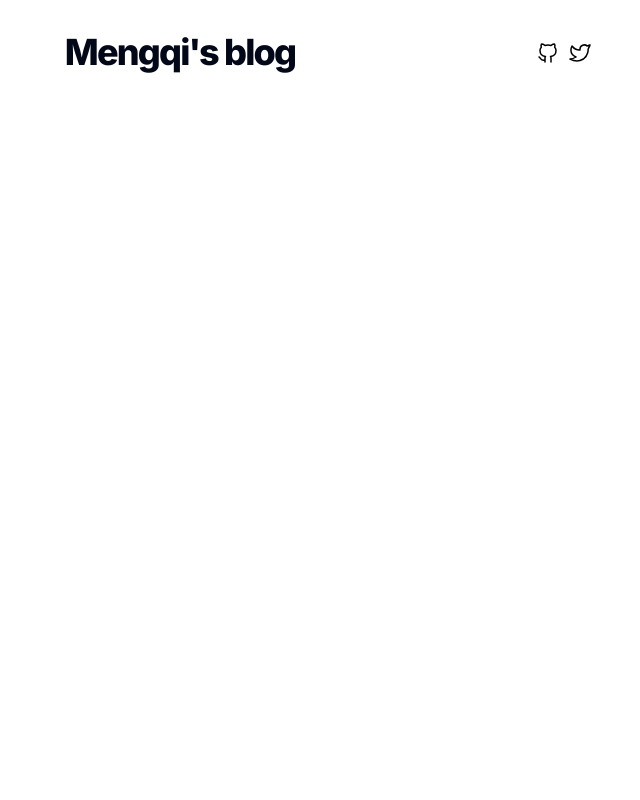
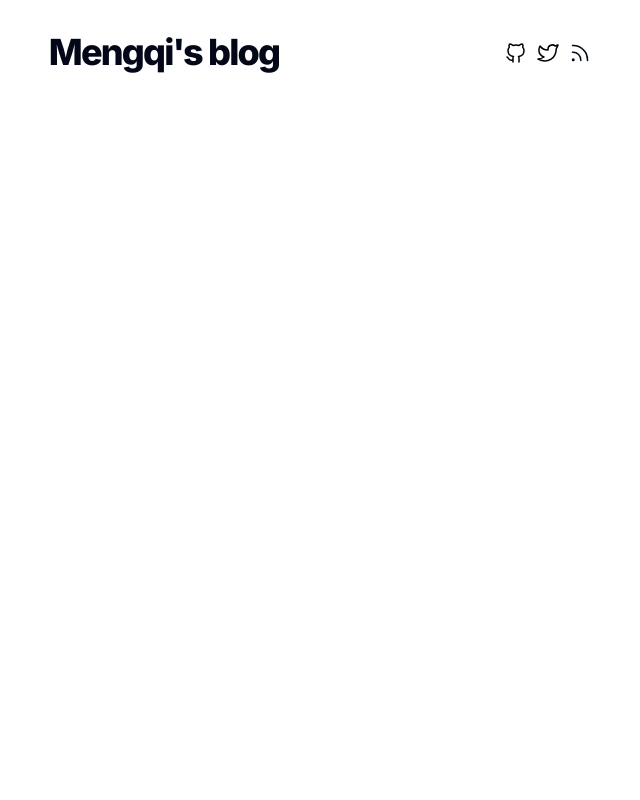
Before and after one commit to mengqi92/nextblog, a Next.js app: page / in a window 1280 px wide. Shown: the top 800 px of the page, without its empty margins (432-1072 px from the left). Built offline with nearby package versions, Linux system fonts and the light colour scheme.

Commit message:
Fix svg warning

```diff
--- a/src/app/_components/header.tsx
+++ b/src/app/_components/header.tsx
@@ -18,7 +18,7 @@ const Header = ({ title }: Props) => {
         <div className="flex items-center gap-2">
           <a href="https://github.com/mengqi92/mengqi92.github.io" className="group group-hover:text-red-600 transition-colors">
             <span className="icon icon-tabler icon-tabler-brand-github-filled">
-              <svg xmlns="http://www.w3.org/2000/svg" className="icon icon-tabler icon-tabler-brand-github hover:fill-red-600 hover:stroke-red-600" width="24" height="24" viewBox="0 0 24 24" stroke-width="1.5" stroke="#000000" fill="none" stroke-linecap="round" stroke-linejoin="round">
+              <svg xmlns="http://www.w3.org/2000/svg" className="icon icon-tabler icon-tabler-brand-github hover:fill-red-600 hover:stroke-red-600" width="24" height="24" viewBox="0 0 24 24" strokeWidth="1.5" stroke="#000000" fill="none" strokeLinecap="round" strokeLinejoin="round">
                 <path stroke="none" d="M0 0h24v24H0z" fill="none" />
                 <path d="M9 19c-4.3 1.4 -4.3 -2.5 -6 -3m12 5v-3.5c0 -1 .1 -1.4 -.5 -2c2.8 -.3 5.5 -1.4 5.5 -6a4.6 4.6 0 0 0 -1.3 -3.2a4.2 4.2 0 0 0 -.1 -3.2s-1.1 -.3 -3.5 1.3a12.3 12.3 0 0 0 -6.2 0c-2.4 -1.6 -3.5 -1.3 -3.5 -1.3a4.2 4.2 0 0 0 -.1 3.2a4.6 4.6 0 0 0 -1.3 3.2c0 4.6 2.7 5.7 5.5 6c-.6 .6 -.6 1.2 -.5 2v3.5" />
               </svg>
@@ -26,11 +26,16 @@ const Header = ({ title }: Props) => {
           </a>
           <a href="https://twitter.com/mengqipei">
             <span className="icon icon-tabler icon-tabler-brand-twitter-filled transition-colors group group-hover:text-red-600">
-              <svg xmlns="http://www.w3.org/2000/svg" className="icon icon-tabler icon-tabler-brand-twitter hover:fill-red-600 hover:stroke-red-600" width="24" height="24" viewBox="0 0 24 24" stroke-width="1.5" stroke="#000000" fill="none" stroke-linecap="round" stroke-linejoin="round">
+              <svg xmlns="http://www.w3.org/2000/svg" className="icon icon-tabler icon-tabler-brand-twitter hover:fill-red-600 hover:stroke-red-600" width="24" height="24" viewBox="0 0 24 24" strokeWidth="1.5" stroke="#000000" fill="none" strokeLinecap="round" strokeLinejoin="round">
                 <path stroke="none" d="M0 0h24v24H0z" fill="none" />
                 <path d="M22 4.01c-1 .49 -1.98 .689 -3 .99c-1.121 -1.265 -2.783 -1.335 -4.38 -.737s-2.643 2.06 -2.62 3.737v1c-3.245 .083 -6.135 -1.395 -8 -4c0 0 -4.182 7.433 4 11c-1.872 1.247 -3.739 2.088 -6 2c3.308 1.803 6.913 2.423 10.034 1.517c3.58 -1.04 6.522 -3.723 7.651 -7.742a13.84 13.84 0 0 0 .497 -3.753c0 -.249 1.51 -2.772 1.818 -4.013z" />
               </svg>
             </span>
+          </a>
+          <a href="/atom.xml">
+            <svg xmlns="http://www.w3.org/2000/svg" fill="none" viewBox="0 0 24 24" strokeWidth={1.5} stroke="currentColor" className="w-6 h-6">
+              <path strokeLinecap="round" strokeLinejoin="round" d="M12.75 19.5v-.75a7.5 7.5 0 0 0-7.5-7.5H4.5m0-6.75h.75c7.87 0 14.25 6.38 14.25 14.25v.75M6 18.75a.75.75 0 1 1-1.5 0 .75.75 0 0 1 1.5 0Z" />
+            </svg>
           </a>
         </div>
       </div>
```
